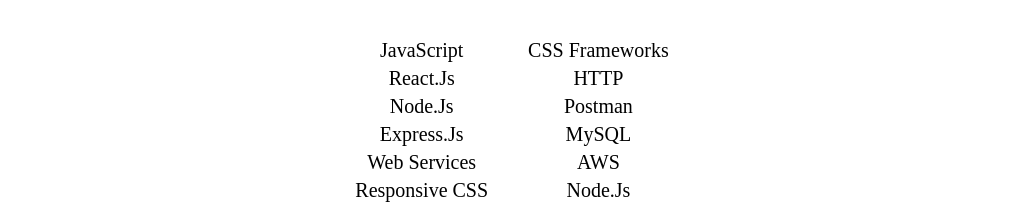
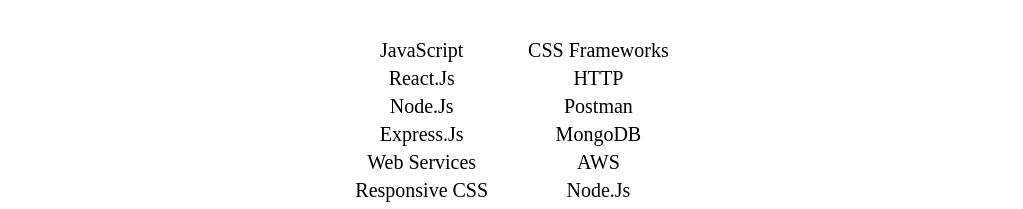
Before and after one commit to Mancosiris13/osiris-macias-react-portofolio, a React (Create React App) app: page / in a window 1280 px wide. Shown: the part 1160-1369 px from the top of the page, without its empty margins (128-1151 px from the left). Built offline with nearby package versions, Linux system fonts and the light colour scheme.

Commit message:
Added pdf to dowload Resume and changed some skills

```diff
--- a/src/components/NavBar.js
+++ b/src/components/NavBar.js
@@ -19,7 +19,8 @@
           <li>
             <a
               className="bg-gradient-to-r from-cyan-500 to-teal-500 text-white px-4 py-2 rounded-md ml-8"
-              href="#"
+              href="Osiris Macias-Frontend Developer.pdf"
+              download="Osiris Macias-Frontend Developer.pdf"
             >
               Resume
             </a>
--- a/src/components/Skills.js
+++ b/src/components/Skills.js
@@ -50,7 +50,7 @@
               <span className="px-5">Postman</span>
             </li>
             <li>
-              <span className="px-5">MySQL</span>
+              <span className="px-5">MongoDB</span>
             </li>
             <li>
               <span className="px-5">AWS</span>
```
Also changed, not shown: 1 other file (tests, documents, lock files or other folders).
